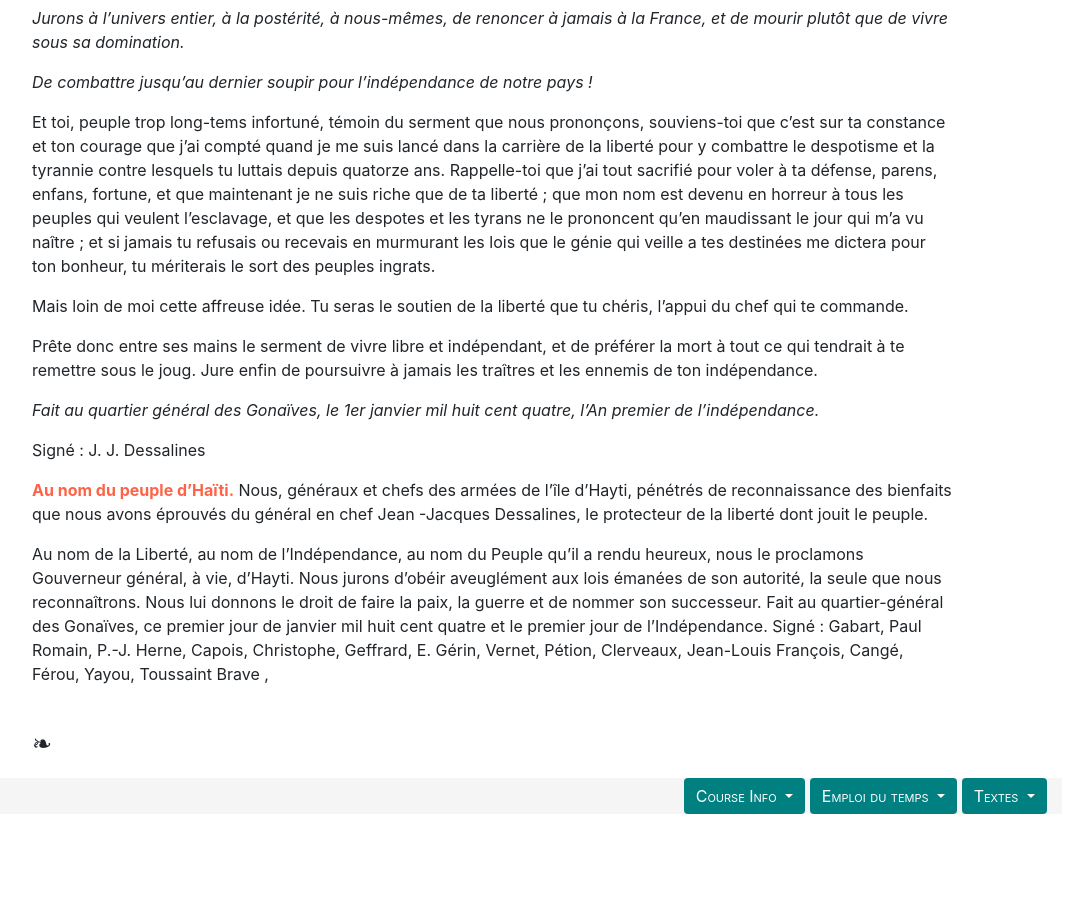
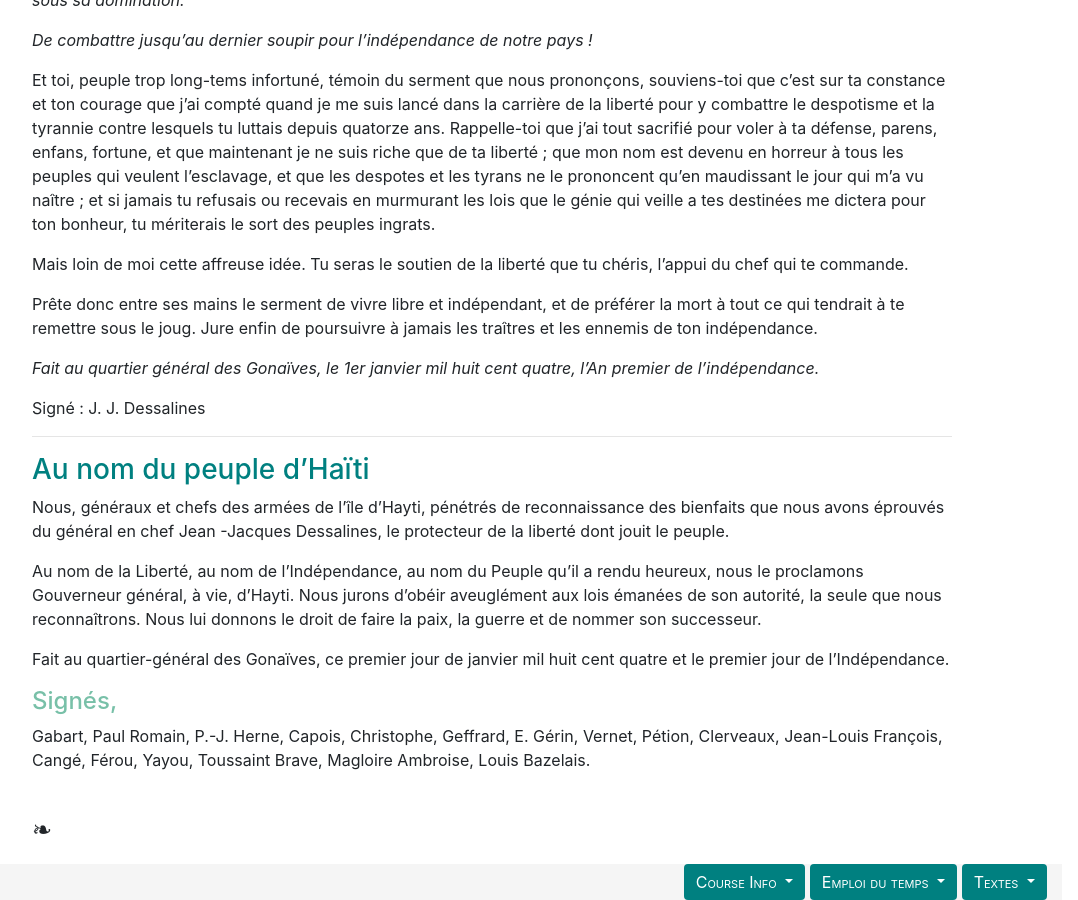
Before and after one commit to SteveWLU/fren283, a Jekyll site: the page built from texts/independance-haitienne.md, in a window 1280 px wide and 900 px high, scrolled down 3316 px. Shown: the whole window, without its empty margins (148-1226 px from the left). Built offline with Jekyll 4.4.1, drawn with Linux system fonts in a browser that asks for light colours; nearby versions of some CDN libraries; before the commit the page ends 4130 px from its top, so only the background shows below that.

```diff
--- a/texts/independance-haitienne.md
+++ b/texts/independance-haitienne.md
@@ -85,10 +83,15 @@ Prête donc entre ses mains le serment de vivre libre et indépendant, et de pr
 
 Signé : J. J. Dessalines
 
+***
 
-**Au nom du peuple d'Haïti.**
+### Au nom du peuple d'Haïti
+
 Nous, généraux et chefs des armées de l'île d'Hayti, pénétrés de reconnaissance des bienfaits que nous avons éprouvés du général en chef Jean -Jacques Dessalines, le protecteur de la liberté dont jouit le peuple.
 
 Au nom de la Liberté, au nom de l'Indépendance, au nom du Peuple qu'il a rendu heureux, nous le proclamons Gouverneur général, à vie, d'Hayti. Nous jurons d'obéir aveuglément aux lois émanées de son autorité, la seule que nous reconnaîtrons. Nous lui donnons le droit de faire la paix, la guerre et de nommer son successeur.
+
 Fait au quartier-général des Gonaïves, ce premier jour de janvier mil huit cent quatre et le premier jour de l'Indépendance.
-Signé : Gabart, Paul Romain, P.-J. Herne, Capois, Christophe, Geffrard, E. Gérin, Vernet, Pétion, Clerveaux, Jean-Louis François, Cangé, Férou, Yayou, Toussaint Brave ,
+
+#### Signés,
+Gabart, Paul Romain, P.-J. Herne, Capois, Christophe, Geffrard, E. Gérin, Vernet, Pétion, Clerveaux, Jean-Louis François, Cangé, Férou, Yayou, Toussaint Brave, Magloire Ambroise, Louis Bazelais.
```
Also changed, not shown: other parts of texts/independance-haitienne.md (+0 -2 lines).
